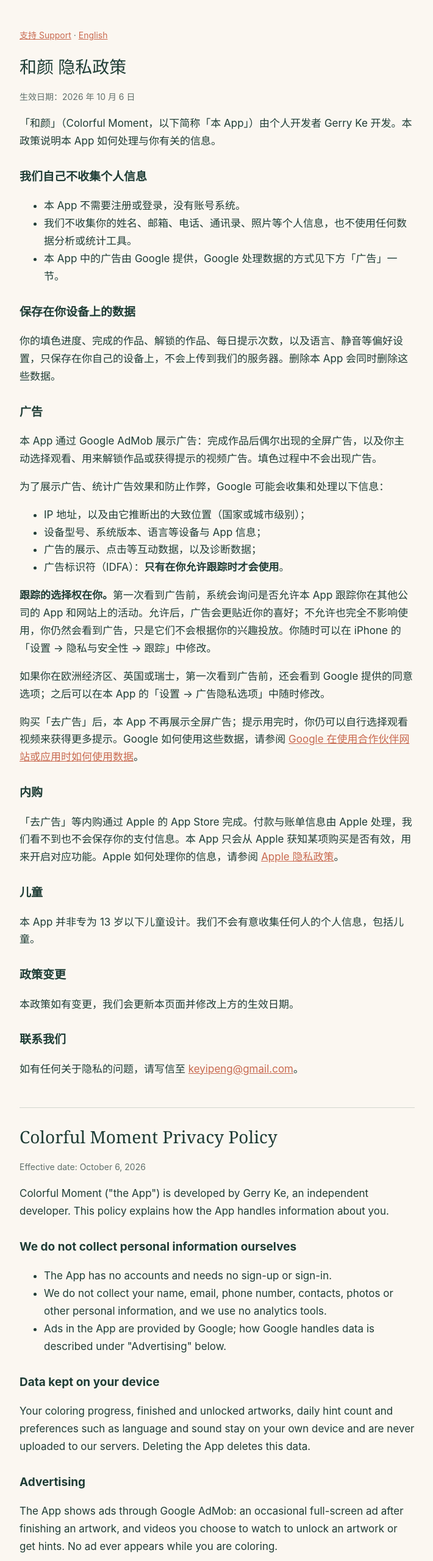
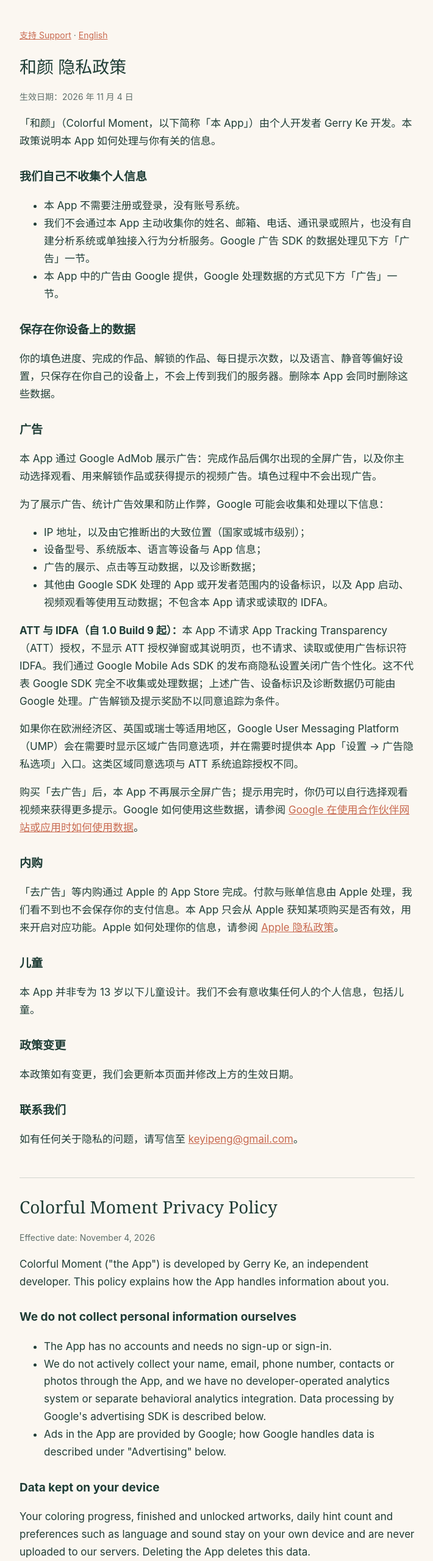
Before and after one commit to gerryke/colorful-moment-site, a plain HTML site: page privacy.html in a window 1280 px wide. Shown: the top 2560 px of the page at 61% size, without its empty margins (284-994 px from the left). Drawn offline with Linux system fonts and the light colour scheme.

Commit message:
Update privacy policy for build 9 ATT and IDFA changes

```diff
--- a/privacy.html
+++ b/privacy.html
@@ -11,14 +11,14 @@
 <p class="nav"><a href="./">支持 Support</a> · <a href="#en">English</a></p>
 
 <h1>和颜 隐私政策</h1>
-<p class="meta">生效日期：2026 年 10 月 6 日</p>
+<p class="meta">生效日期：2026 年 11 月 4 日</p>
 
 <p>「和颜」（Colorful Moment，以下简称「本 App」）由个人开发者 Gerry Ke 开发。本政策说明本 App 如何处理与你有关的信息。</p>
 
 <h2>我们自己不收集个人信息</h2>
 <ul>
 <li>本 App 不需要注册或登录，没有账号系统。</li>
-<li>我们不收集你的姓名、邮箱、电话、通讯录、照片等个人信息，也不使用任何数据分析或统计工具。</li>
+<li>我们不会通过本 App 主动收集你的姓名、邮箱、电话、通讯录或照片，也没有自建分析系统或单独接入行为分析服务。Google 广告 SDK 的数据处理见下方「广告」一节。</li>
 <li>本 App 中的广告由 Google 提供，Google 处理数据的方式见下方「广告」一节。</li>
 </ul>
 
@@ -32,10 +32,10 @@
 <li>IP 地址，以及由它推断出的大致位置（国家或城市级别）；</li>
 <li>设备型号、系统版本、语言等设备与 App 信息；</li>
 <li>广告的展示、点击等互动数据，以及诊断数据；</li>
-<li>广告标识符（IDFA）：<strong>只有在你允许跟踪时才会使用</strong>。</li>
+<li>其他由 Google SDK 处理的 App 或开发者范围内的设备标识，以及 App 启动、视频观看等使用互动数据；不包含本 App 请求或读取的 IDFA。</li>
 </ul>
-<p><strong>跟踪的选择权在你。</strong>第一次看到广告前，系统会询问是否允许本 App 跟踪你在其他公司的 App 和网站上的活动。允许后，广告会更贴近你的喜好；不允许也完全不影响使用，你仍然会看到广告，只是它们不会根据你的兴趣投放。你随时可以在 iPhone 的「设置 → 隐私与安全性 → 跟踪」中修改。</p>
-<p>如果你在欧洲经济区、英国或瑞士，第一次看到广告前，还会看到 Google 提供的同意选项；之后可以在本 App 的「设置 → 广告隐私选项」中随时修改。</p>
+<p><strong>ATT 与 IDFA（自 1.0 Build 9 起）：</strong>本 App 不请求 App Tracking Transparency（ATT）授权，不显示 ATT 授权弹窗或其说明页，也不请求、读取或使用广告标识符 IDFA。我们通过 Google Mobile Ads SDK 的发布商隐私设置关闭广告个性化。这不代表 Google SDK 完全不收集或处理数据；上述广告、设备标识及诊断数据仍可能由 Google 处理。广告解锁及提示奖励不以同意追踪为条件。</p>
+<p>如果你在欧洲经济区、英国或瑞士等适用地区，Google User Messaging Platform（UMP）会在需要时显示区域广告同意选项，并在需要时提供本 App「设置 → 广告隐私选项」入口。这类区域同意选项与 ATT 系统追踪授权不同。</p>
 <p>购买「去广告」后，本 App 不再展示全屏广告；提示用完时，你仍可以自行选择观看视频来获得更多提示。Google 如何使用这些数据，请参阅 <a href="https://policies.google.com/technologies/partner-sites">Google 在使用合作伙伴网站或应用时如何使用数据</a>。</p>
 
 <h2>内购</h2>
@@ -54,14 +54,14 @@
 
 <section id="en" lang="en">
 <h1>Colorful Moment Privacy Policy</h1>
-<p class="meta">Effective date: October 6, 2026</p>
+<p class="meta">Effective date: November 4, 2026</p>
 
 <p>Colorful Moment ("the App") is developed by Gerry Ke, an independent developer. This policy explains how the App handles information about you.</p>
 
 <h2>We do not collect personal information ourselves</h2>
 <ul>
 <li>The App has no accounts and needs no sign-up or sign-in.</li>
-<li>We do not collect your name, email, phone number, contacts, photos or other personal information, and we use no analytics tools.</li>
+<li>We do not actively collect your name, email, phone number, contacts or photos through the App, and we have no developer-operated analytics system or separate behavioral analytics integration. Data processing by Google's advertising SDK is described below.</li>
 <li>Ads in the App are provided by Google; how Google handles data is described under "Advertising" below.</li>
 </ul>
 
@@ -75,10 +75,10 @@
 <li>your IP address and the approximate location derived from it (country or city level);</li>
 <li>device and app information such as device model, OS version and language;</li>
 <li>ad interaction data such as impressions and clicks, and diagnostics;</li>
-<li>the advertising identifier (IDFA), <strong>only if you allow tracking</strong>.</li>
+<li>other app- or developer-scoped device identifiers processed by the Google SDK, and usage interactions such as app launches and video views; the App does not request or read IDFA.</li>
 </ul>
-<p><strong>Tracking is your choice.</strong> Before the first ad, iOS asks whether the App may track your activity across other companies' apps and websites. Allowing it makes ads closer to your taste; declining changes nothing else: you still see ads, just not based on your interests. You can change this anytime in iPhone Settings → Privacy &amp; Security → Tracking.</p>
-<p>In the European Economic Area, the UK and Switzerland you will also see Google's consent choices before the first ad, and you can change them anytime in the App under Settings → Ad Privacy Options.</p>
+<p><strong>ATT and IDFA (from version 1.0, Build 9):</strong> The App does not request App Tracking Transparency (ATT) authorization, display the ATT permission prompt or a tracking explanation screen, or request, read or use the advertising identifier IDFA. We disable ad personalization through the Google Mobile Ads SDK publisher privacy setting. This does not mean that the Google SDK collects or processes no data; Google may still process the advertising, device identifier and diagnostic data described above. Ad unlocks and hint rewards are not conditional on consenting to tracking.</p>
+<p>In applicable regions, including the European Economic Area, the UK and Switzerland, Google User Messaging Platform (UMP) presents regional advertising consent choices when required and provides Settings → Ad Privacy Options in the App when required. These regional choices are separate from the iOS ATT tracking permission.</p>
 <p>After buying "Remove Ads", the App shows no more full-screen ads; when you run out of hints, you can still choose to watch a video for more. See <a href="https://policies.google.com/technologies/partner-sites">How Google uses information from sites or apps that use its services</a>.</p>
 
 <h2>In-app purchases</h2>
```
